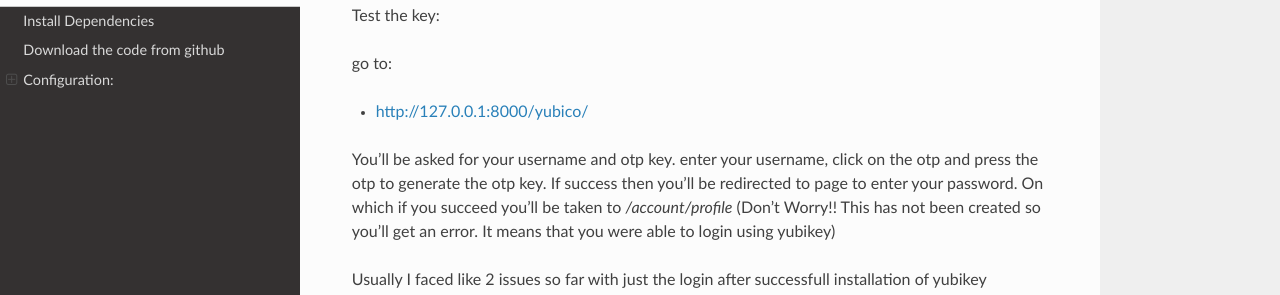
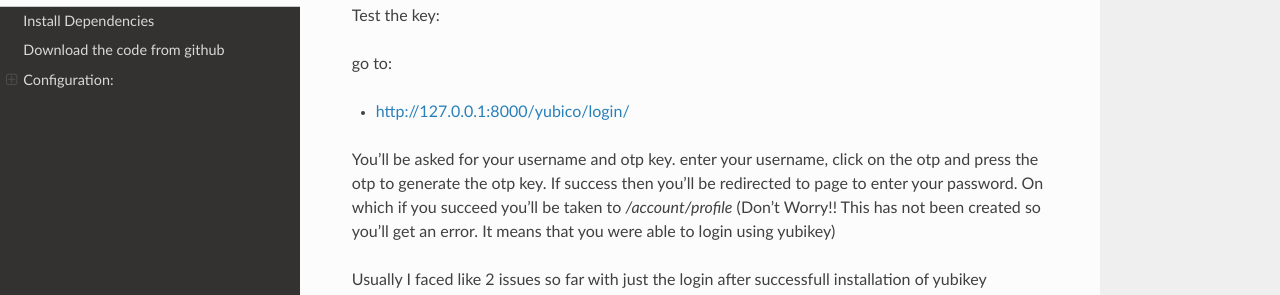
Before and after one commit to cloudmesh-project/yubikey, a Sphinx documentation site: the page built from docs/source/install.rst, in a window 1280 px wide and 900 px high, scrolled down 1859 px. Shown: the part 156-451 px from the top of the window. Built offline with Sphinx 7.4.7 and the Read the Docs theme 2.0.0, drawn with Linux system fonts in a browser that asks for light colours; part of the change alters nothing that is shown.

Commit message:
Update install.rst

```diff
--- a/docs/source/install.rst
+++ b/docs/source/install.rst
@@ -98,7 +98,7 @@ Test the key:
 
 go to:
 
-* http://127.0.0.1:8000/yubico/
+* http://127.0.0.1:8000/yubico/login/
 
 You'll be asked for your username and otp key.  enter your username,
 click on the otp and press the otp to generate the otp key.  If
```
